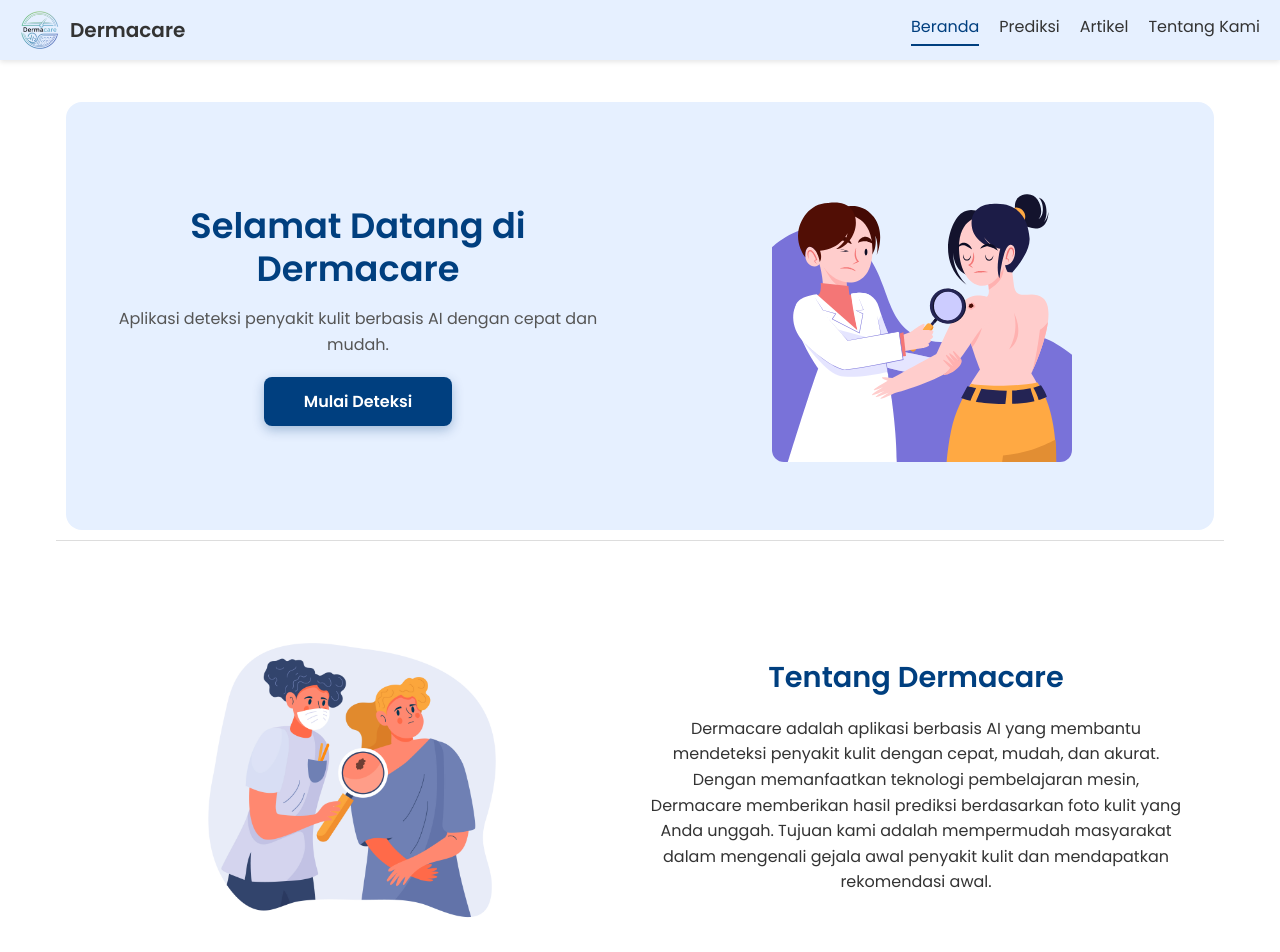
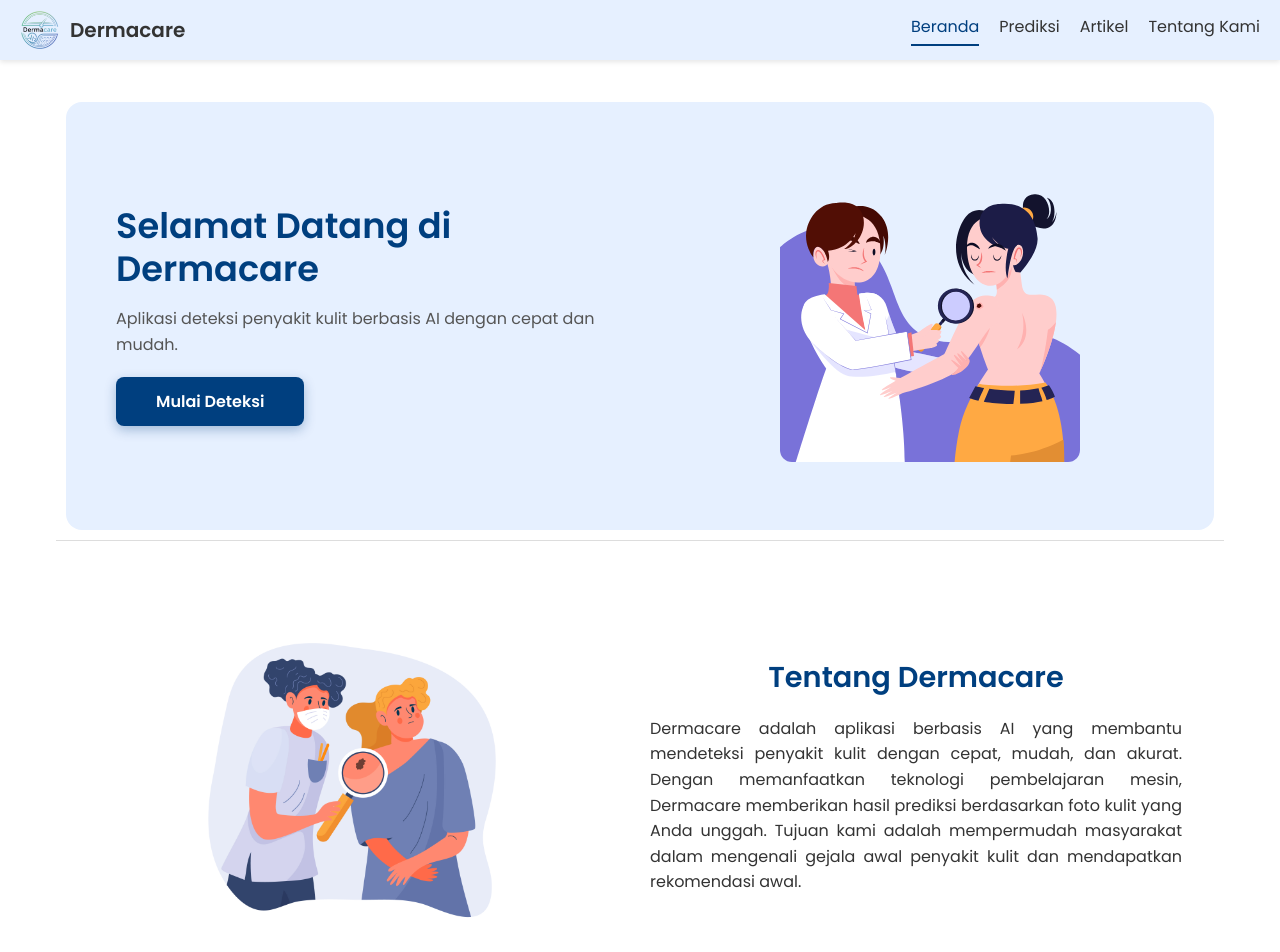
Before and after one commit to CapstoneLAI25SM019/dermacare-skin-disease-classification, a React (Vite) app in the folder frontend/: page / in a window 1280 px wide. Shown: the top 952 px of the page. Built offline with nearby package versions, Linux system fonts and the light colour scheme; the HTML template or start-up script is replaced by a standard one.

Commit message:
fix bug: Home

```diff
--- a/frontend/src/components/homeComp/HomeComp.css
+++ b/frontend/src/components/homeComp/HomeComp.css
@@ -14,7 +14,7 @@
 .hero-text {
   flex: 1;
   min-width: 260px;
-  text-align: center;
+  padding-left: 30px;
 }
 
 .hero-text h1 {
@@ -24,6 +24,7 @@
   line-height: 1.2;
   font-weight: bold;
   word-wrap: break-word;
+  text-align: left;
 }
 
 .hero-text p {
@@ -154,7 +155,7 @@
   font-size: 1rem;
   color: #333;
   line-height: 1.6;
-  text-align: center;
+  text-align:justify;
 }
 
 /* Responsive About */
```
